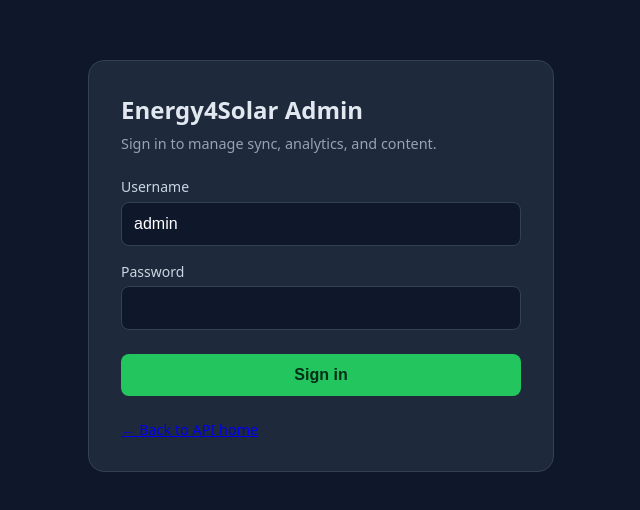
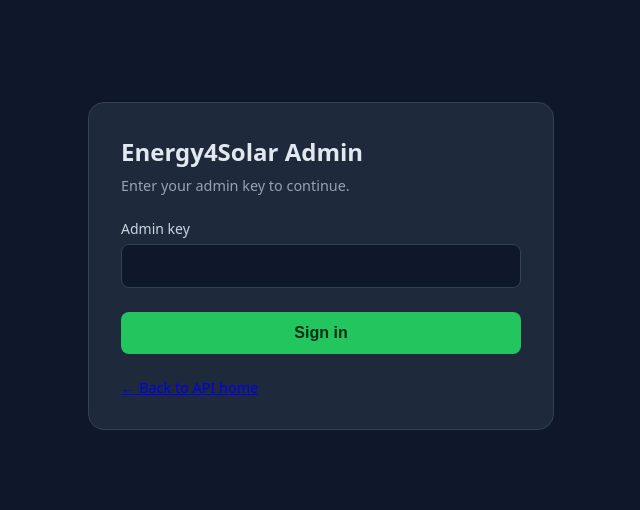
Before and after one commit to Lic-AlexGomez/energy4solar-backend, a Next.js app: page /admin/login in a window 1280 px wide. Shown: the part 158-668 px from the top of the page, without its empty margins (319-959 px from the left). Built offline with nearby package versions, Linux system fonts and the light colour scheme.

Commit message:
Simplify admin login to password-only key field
Co-authored-by: Cursor <cursoragent@cursor.com>

```diff
--- a/app/admin/login/actions.ts
+++ b/app/admin/login/actions.ts
@@ -4,9 +4,8 @@ import { redirect } from "next/navigation"
 import { setAdminSession } from "@/lib/admin-auth"
 
 export async function loginAction(formData: FormData) {
-  const username = String(formData.get("username") ?? "")
   const password = String(formData.get("password") ?? "")
-  const ok = await setAdminSession(username, password)
+  const ok = await setAdminSession(password)
   if (!ok) {
     redirect("/admin/login?error=invalid")
   }
--- a/app/admin/login/page.tsx
+++ b/app/admin/login/page.tsx
@@ -13,19 +13,15 @@ export default async function AdminLoginPage({
     <main className="admin-login">
       <div className="admin-login-card">
         <h1>Energy4Solar Admin</h1>
-        <p>Sign in to manage sync, analytics, and content.</p>
+        <p>Enter your admin key to continue.</p>
         {error === "invalid" ? (
           <p className="admin-error" role="alert">
-            Invalid username or password.
+            Invalid admin key.
           </p>
         ) : null}
         <form action={loginAction} className="admin-form">
           <label>
-            Username
-            <input type="text" name="username" defaultValue="admin" autoComplete="username" required />
-          </label>
-          <label>
-            Password
+            Admin key
             <input type="password" name="password" autoComplete="current-password" required />
           </label>
           <button type="submit">Sign in</button>
--- a/src/lib/admin-auth.ts
+++ b/src/lib/admin-auth.ts
@@ -3,17 +3,16 @@ import { cookies } from "next/headers"
 import { redirect } from "next/navigation"
 
 const COOKIE = "e4s_admin"
+const SESSION_SCOPE = "e4s-admin-session"
 
-function getAdminCredentials() {
-  const username = process.env.ADMIN_USERNAME ?? "admin"
-  const password = process.env.ADMIN_PASSWORD ?? process.env.ADMIN_API_KEY
-  return { username, password }
+function getAdminPassword(): string | undefined {
+  return process.env.ADMIN_PASSWORD ?? process.env.ADMIN_API_KEY
 }
 
 function sessionToken(): string | null {
-  const { username, password } = getAdminCredentials()
+  const password = getAdminPassword()
   if (!password) return null
-  return createHmac("sha256", password).update(`e4s-admin:${username}`).digest("hex")
+  return createHmac("sha256", password).update(SESSION_SCOPE).digest("hex")
 }
 
 function safeEqual(a: string, b: string): boolean {
@@ -31,12 +30,11 @@ export async function isAdminAuthenticated(): Promise<boolean> {
   return Boolean(value && safeEqual(value, token))
 }
 
-export async function setAdminSession(username: string, password: string): Promise<boolean> {
-  const expected = getAdminCredentials()
+export async function setAdminSession(password: string): Promise<boolean> {
+  const expected = getAdminPassword()
   const token = sessionToken()
-  if (!token) return false
-  if (!safeEqual(username.trim(), expected.username)) return false
-  if (!safeEqual(password, expected.password ?? "")) return false
+  if (!expected || !token) return false
+  if (!safeEqual(password, expected)) return false
 
   const jar = await cookies()
   jar.set(COOKIE, token, {
```
